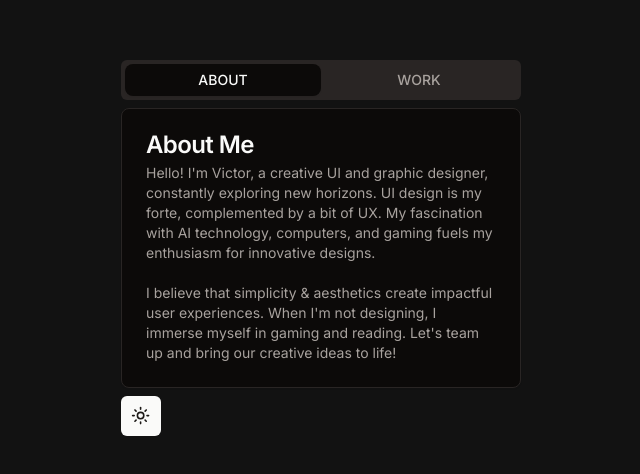
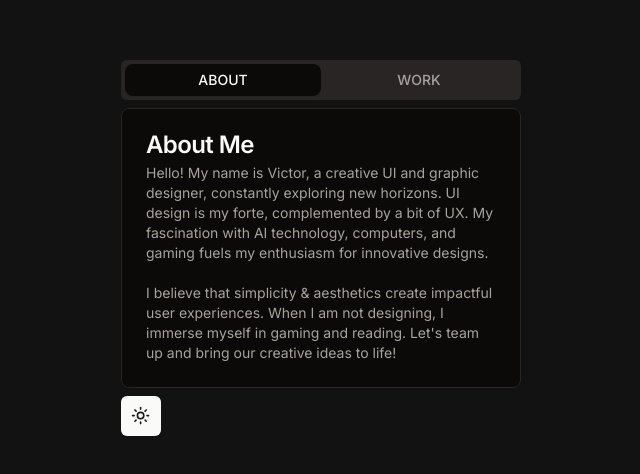
Before and after one commit to g00dnlght/ShadCN_UI, a Next.js app in the folder my-app/: page / in a window 1280 px wide. Shown: the part 152-626 px from the top of the page, without its empty margins (319-959 px from the left). Built offline with nearby package versions, Linux system fonts and the light colour scheme.

Commit message:
Update page.tsx

```diff
--- a/my-app/app/page.tsx
+++ b/my-app/app/page.tsx
@@ -25,7 +25,7 @@ export default function TabsDemo() {
 
   React.useEffect(() => {
     setTheme('dark');
-  }, []);
+  }, [setTheme]); // Add 'setTheme' to the dependency array
 
   const toggleTheme = () => {
     if (theme === 'light') {
@@ -52,13 +52,13 @@ export default function TabsDemo() {
               <CardHeader>
                 <CardTitle>About Me</CardTitle>
                 <CardDescription>
-                  Hello! I'm Victor, a creative UI and graphic designer,
+                  Hello! My name is Victor, a creative UI and graphic designer,
                   constantly exploring new horizons. UI design is my forte,
                   complemented by a bit of UX. My fascination with AI
                   technology, computers, and gaming fuels my enthusiasm for
                   innovative designs. <br />
                   <br />I believe that simplicity & aesthetics create impactful
-                  user experiences. When I'm not designing, I immerse myself in
+                  user experiences. When I am not designing, I immerse myself in
                   gaming and reading. Let's team up and bring our creative ideas
                   to life!
                 </CardDescription>
```
